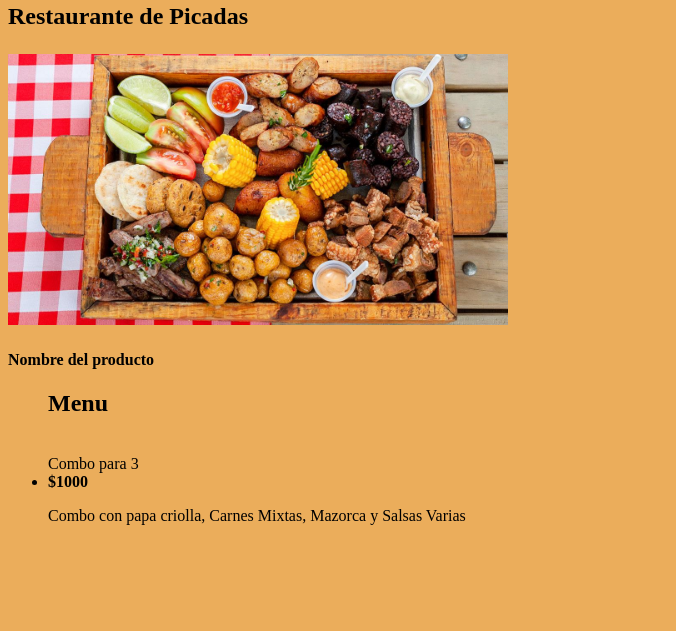
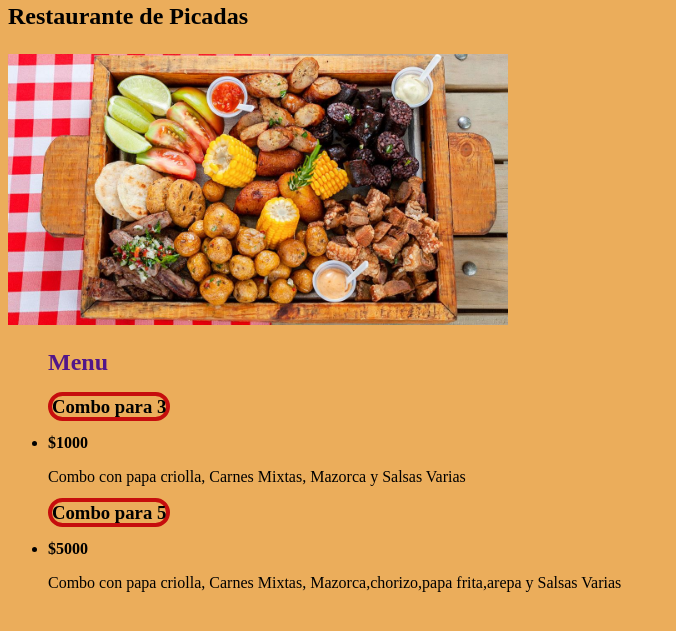
Before and after one commit to Danielpveran/Test1, a plain HTML site: page Index.html in a window 1280 px wide. Shown: the part 79-710 px from the top of the page, without its empty margins (0-676 px from the left). Drawn offline with Linux system fonts and the light colour scheme.

Commit message:
V 0.0.6
Se agrgaron estilos a los bordes y se añadio un nuevo menu

```diff
--- a/Index.html
+++ b/Index.html
@@ -9,15 +9,14 @@
 <body>
     <h1>Picadas</h1>
     <h2><p>Restaurante de Picadas </p></h2>
-    <img src="Imagenes/picada.jpg" alt="Imagen de comedor">
+    <img src="Imagenes/picada.jpg" alt="Imagen de comedor" title="Almuerzo">
     <div>
-        <h4>
-            Nombre del producto
-        </h4>
         <ul>
         <h2 id="MenuT">Menu</h2>
-        <br>Combo para 3<li><b>$1000</b></li>
+        <h3>Combo para 3</h3><p><li><b>$1000</b></li></p>
         <p>Combo con papa criolla, Carnes Mixtas, Mazorca y Salsas Varias</p>
+        <h3>Combo para 5</h3><p><li><b>$5000</b></li></p>
+        <p>Combo con papa criolla, Carnes Mixtas, Mazorca,chorizo,papa frita,arepa y Salsas Varias</p>
         </ul>
     </div>
 </body>
--- a/css/styles.css
+++ b/css/styles.css
@@ -8,3 +8,13 @@ h1 {
 img{
     width: 500px;
 }
+#MenuT{
+    color: rgb(82, 22, 137);
+}
+
+h3{
+    display: inline;
+    border-radius: 20px;
+    border: 4px solid rgb(198, 13, 13);
+
+}
```
